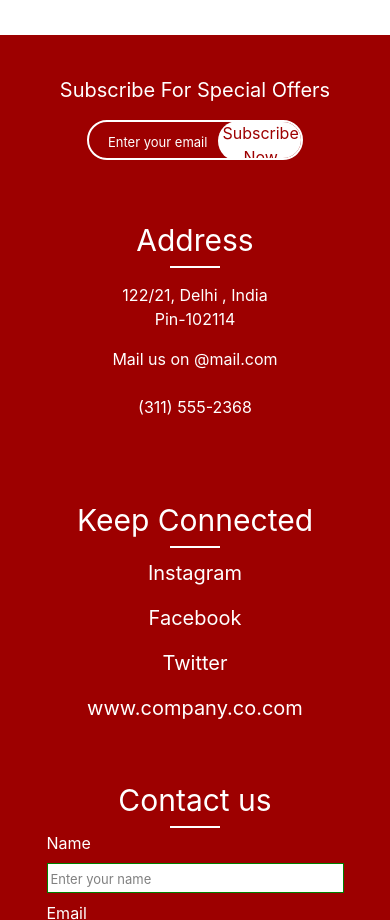
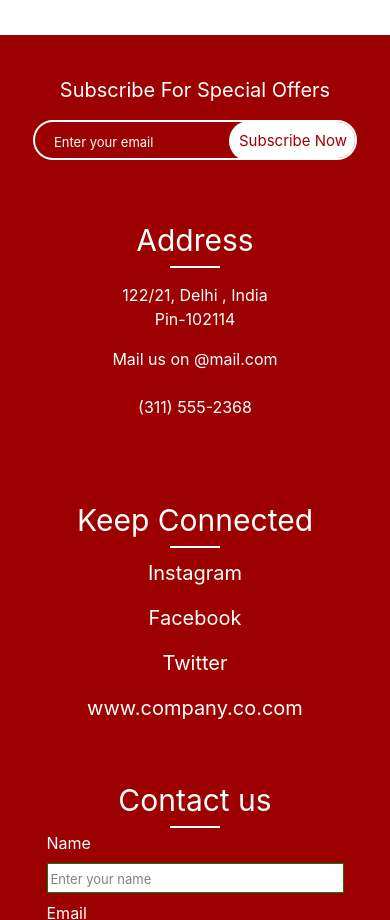
Before and after one commit to taruncode01/my.github.io, a plain HTML site: page Fitness/index.html in a window 390 px wide. Shown: the part 5940-6860 px from the top of the page. Drawn offline with nearby package versions, Linux system fonts and the light colour scheme.

Commit message:
Update index.css
Signed-off-by: Tarun Singh <92686128+TarunSinghCode@users.noreply.github.com>

```diff
--- a/Fitness/index.css
+++ b/Fitness/index.css
@@ -331,7 +331,9 @@ label{
     .img{
         object-fit:fill;
     }
-    .oks{
-        width: 100%;
+     #oks{
+        max-width: 90%;
+        overflow: hidden;
+        font-size: 15px;
     }
 }
```
